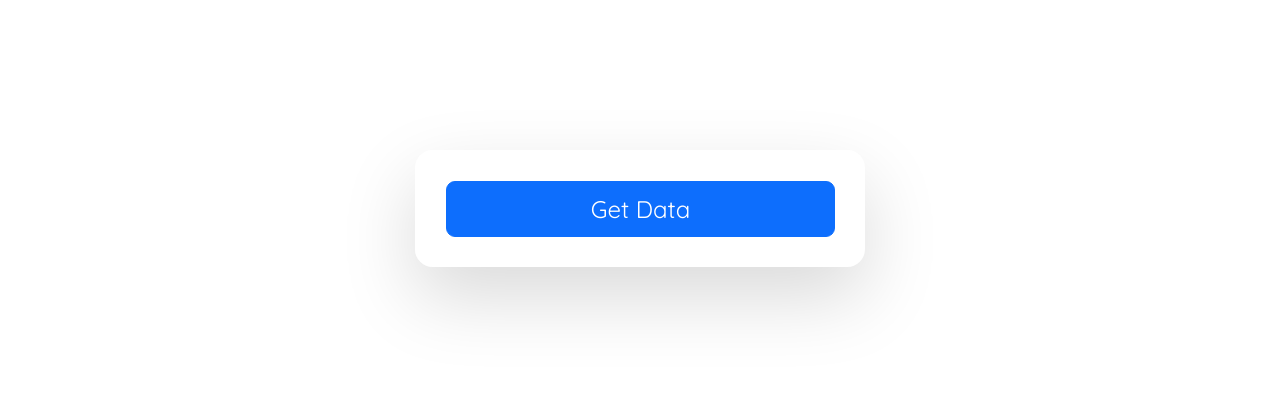
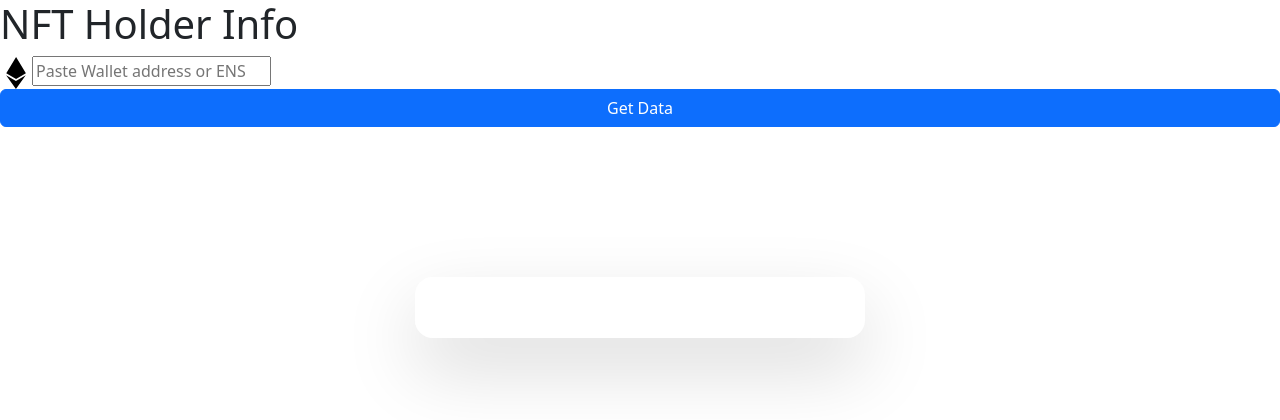
Before and after one commit to ericksonl/AlchemyJS, a React (Create React App) app: page /data in a window 1280 px wide. Shown: the top 420 px of the page. Built offline with nearby package versions, Linux system fonts and the light colour scheme.

Commit message:
Add input validation and error handling in NFTBrowser.js

```diff
--- a/src/pages/NFTBrowser.js
+++ b/src/pages/NFTBrowser.js
@@ -7,13 +7,30 @@ class Data extends React.Component {
         super(props)
         this.state = {
             data: [0],
-            dataLength: 0
+            dataLength: 0,
+            input: ''
+        }
+        this.getInput = this.getInput.bind(this)
+    }
+
+    getInput() {
+        console.log(document.getElementById('input').value.length)
+        if (document.getElementById('input').value.length >= 42) {
+            this.setState({
+                getData: document.getElementById('input').value
+            }, () => {
+                this.getData()
+            })
+        } else {
+            document.getElementById('output').innerHTML = 'Error: Invalid wallet address. Please try again.'
+            return
         }
     }
 
     getData() {
-        let options = { method: 'GET', headers: { accept: 'application/json' } };
-        fetch(`https://eth-mainnet.g.alchemy.com/nft/v3/${process.env.React_App_API_KEY}/getNFTsForOwner?owner=${process.env.React_App_TOKEN_ADDRESS}&withMetadata=true&pageSize=100`, options)
+        document.getElementById('output').innerHTML = 'Loading...'
+        let options = { method: 'GET', headers: { accept: 'application/json' } }
+        fetch(`https://eth-mainnet.g.alchemy.com/nft/v3/${process.env.React_App_API_KEY}/getNFTsForOwner?owner=${this.state.getData}&withMetadata=true&pageSize=100`, options)
             .then(res => res.json())
             .then((result) => {
                 this.setState({
@@ -21,14 +38,29 @@ class Data extends React.Component {
                     dataLength: result.ownedNfts.length
                 })
             })
-            .catch(error => console.error('Error:', error));
+            .catch(error => {
+                document.getElementById('output').innerHTML = 'Error: Invalid wallet address or no NFTs found. Please try again.'
+                console.error('Error:', error)
+            })
     }
+
     render() {
         let collection = this.state.data
-        console.log(collection)
+        // console.log(collection)
         return (
+            <div id='wrapper'>
+                <h1>NFT Holder Info</h1>
+                <span class="eth-icon">
+                    <svg xmlns="http://www.w3.org/2000/svg" width="32" height="32" viewBox="0 0 32 32">
+                        <path d="m15.925 23.96-9.819-5.8L15.923 32l9.827-13.84-9.825 5.8zM16.075 0 6.254 16.297l9.82 5.805 9.82-5.8L16.075-.001z">
+                        </path>
+                    </svg>
+                </span>
+                <input type='text' id='input' autocomplete='off' placeholder='Paste Wallet address or ENS' />
+
+                <Button variant='primary' onClick={() => { this.getInput() }}>Get Data</Button>
                 <div id='output'>
-                <Button variant='primary' onClick={() => { this.getData() }}>Get Data</Button>
+                    {/* //FIX: If name is Deprecated, dont map it */}
                     {collection.length !== 1 ? collection.map((item, index) => (
                         <div key={index}>
                             <img src={item.image.pngUrl ? item.image.pngUrl : item.contract.openSeaMetadata.imageUrl} />
@@ -36,6 +68,7 @@ class Data extends React.Component {
                         </div>
                     )) : ''
                     }
+                </div>
             </div >
         )
     }
```
Lines whose indentation alone changed are shown as unchanged.
